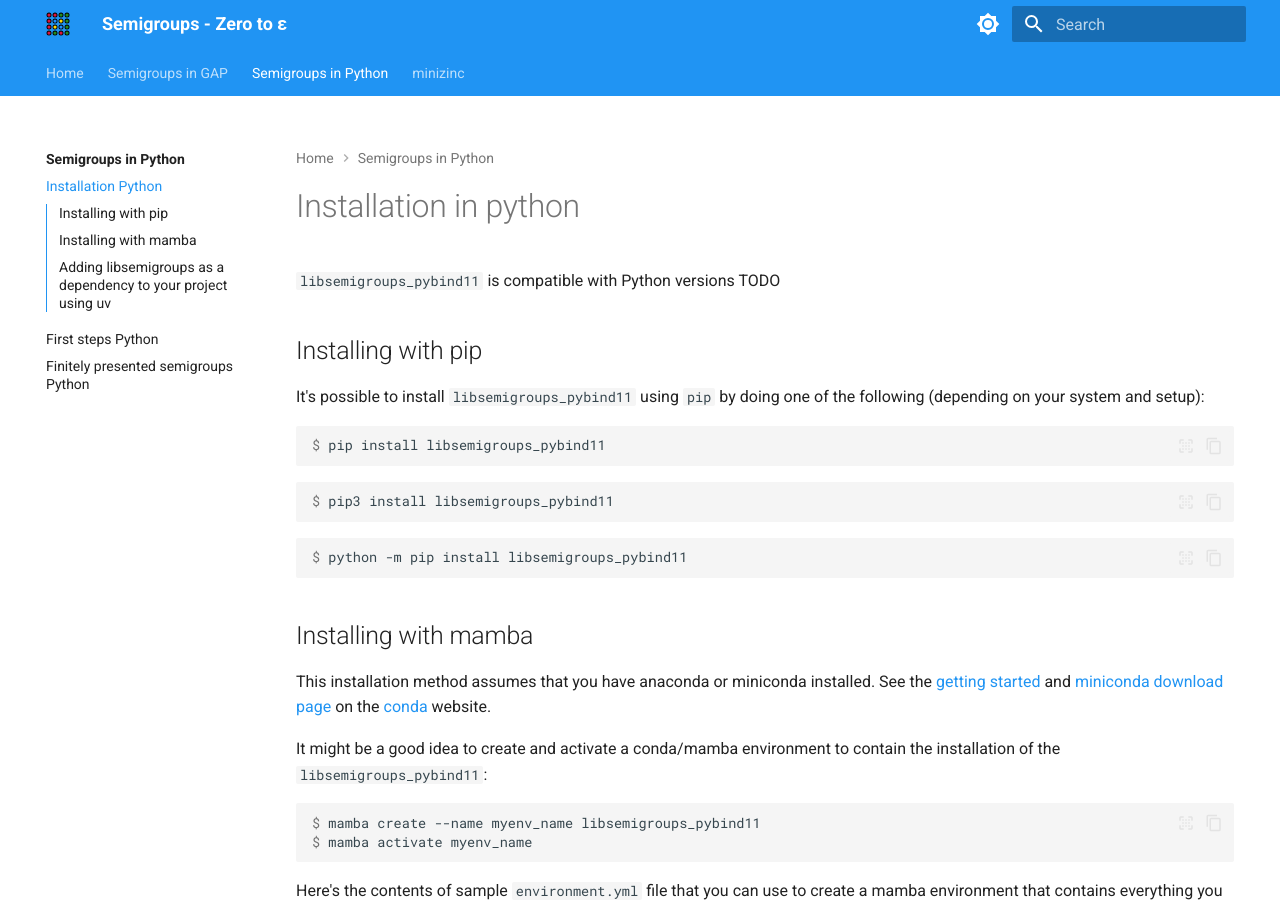
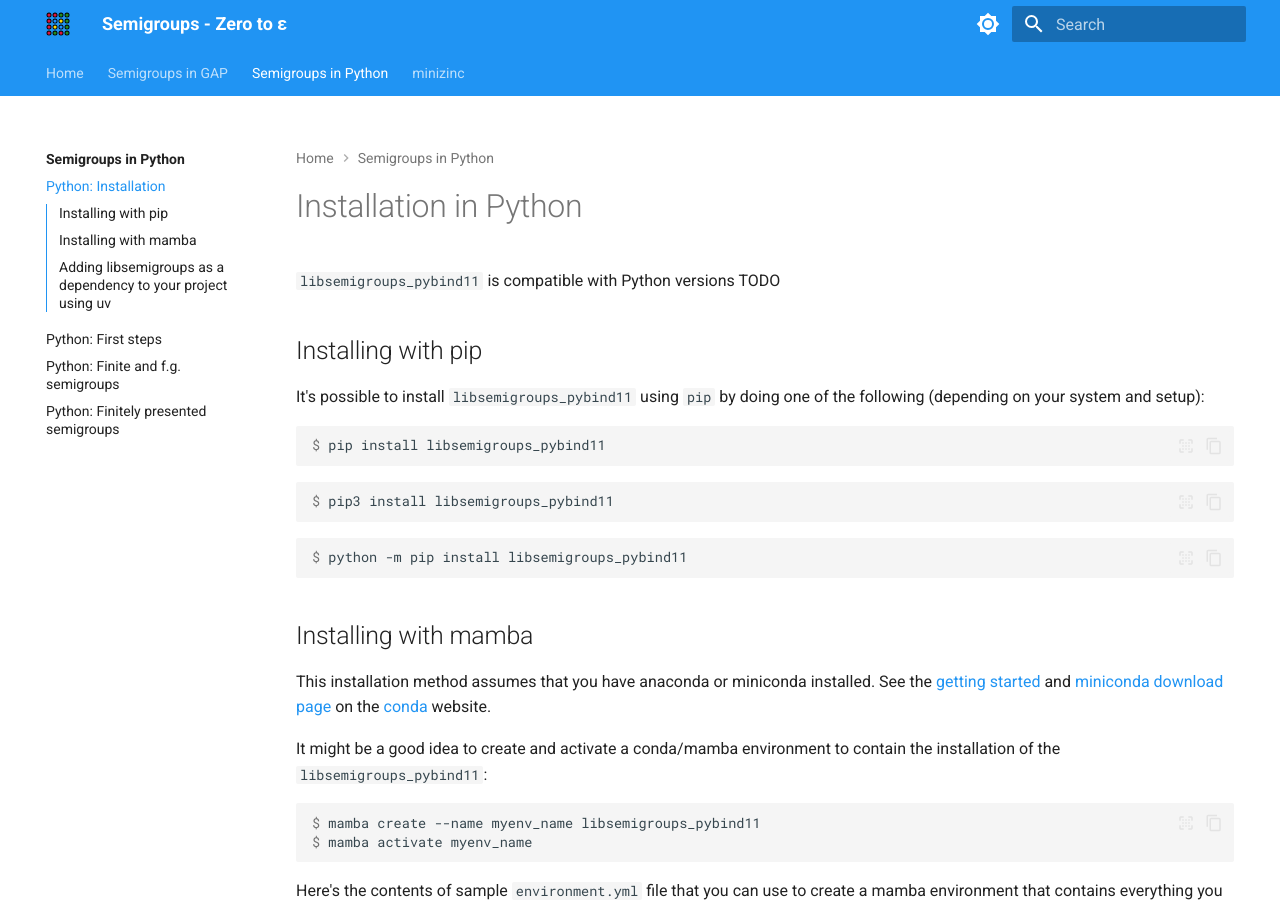
Before and after one commit to libsemigroups/tutorial, an MkDocs documentation site: the page built from docs/py/install.md, in a window 1280 px wide and 900 px high. Built offline with MkDocs 1.6.1 and Material for MkDocs 9.7.7, drawn with Linux system fonts in a browser that asks for light colours; some of the changed text lies outside the part shown.

Commit message:
Harmonise

```diff
--- a/docs/py/install.md
+++ b/docs/py/install.md
@@ -1,4 +1,4 @@
-# Installation in python
+# Installation in Python
 
 `libsemigroups_pybind11` is compatible with Python versions TODO
 
--- a/mkdocs.yml
+++ b/mkdocs.yml
@@ -10,9 +10,10 @@ nav:
       - "GAP: Finitely presented semigroups": gap/fp.md
   - Semigroups in Python:
       - py/index.md
-      - "Installation Python": py/install.md
-      - "First steps Python": py/first-steps.md
-      - "Finitely presented semigroups Python": py/fp.md
+      - "Python: Installation": py/install.md
+      - "Python: First steps": py/first-steps.md
+      - "Python: Finite and f.g. semigroups": py/finite.md
+      - "Python: Finitely presented semigroups": py/fp.md
   - minizinc:
       - minizinc/index.md
 
```
Also changed, not shown: docs/gap/index.md (+1 -3 lines).
